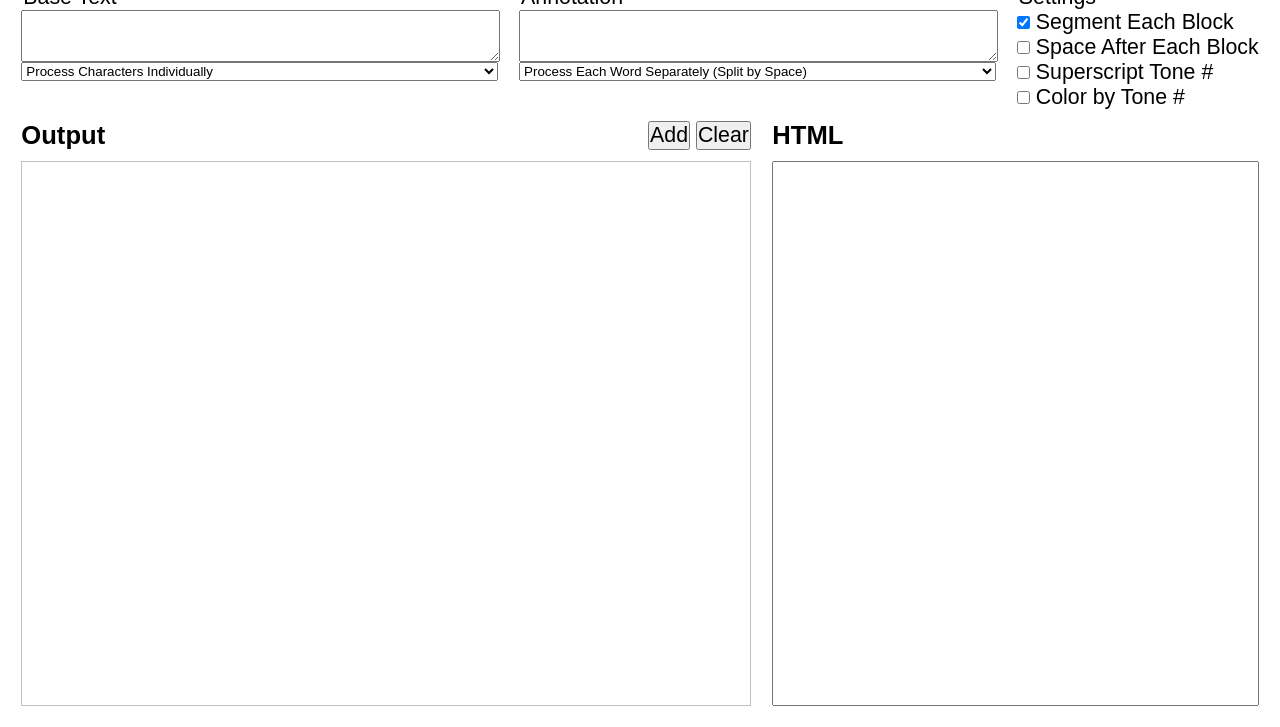
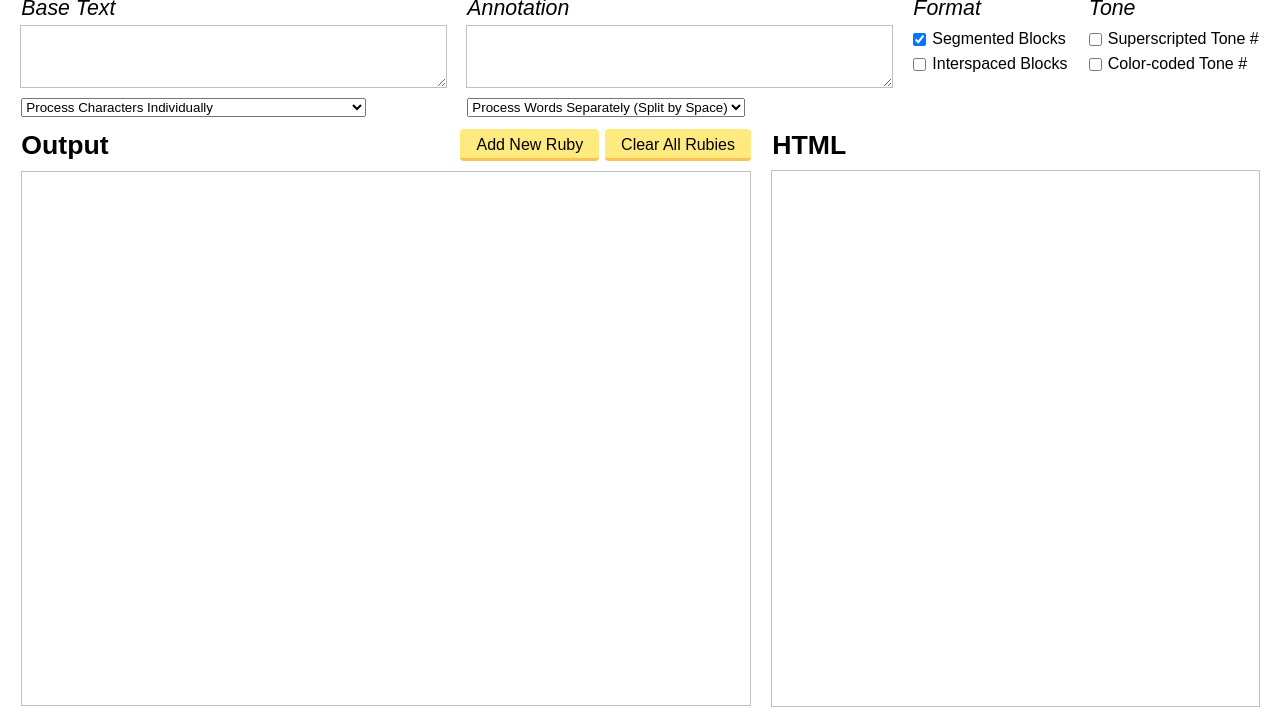
Before and after one commit to Kamide/Rubify, a plain HTML site: page index.html in a window 1280 px wide. Shown: the part 73-800 px from the top of the page. Drawn offline with Linux system fonts and the light colour scheme.

Commit message:
Theme update

```diff
--- a/base.css
+++ /dev/null
@@ -1,117 +0,0 @@
-html, body, h1, h2, input, label, button, fieldset, textarea {
-    margin: 0;
-    padding: 0;
-}
-
-input, label, button {
-    font: inherit;
-}
-
-body {
-    font-family: Arial, Helvetica, "Microsoft YaHei", "PingFang SC", "PingFang TC", "PingFang HK", sans-serif;
-    font-size: 16pt;
-}
-
-h1 {
-    font-size: 1.5em;
-}
-
-h2 {
-    font-size: 1.2em;
-}
-
-#page {
-    display: grid;
-    grid-template-rows: 4;
-    grid-gap: 0.5em;
-    padding: 0.5em;
-    box-sizing: border-box;
-}
-
-#toolbox-options fieldset:not(:last-child) {
-    margin-bottom: 0.5em;
-}
-
-#toolbox-options fieldset {
-    border: none;
-}
-
-#toolbox-options textarea {
-    width: 100%;
-    min-height: 2em;
-    font: inherit;
-    resize: vertical;
-}
-
-#editor, #viewer {
-    padding: 12px;
-    min-height: 8em;
-    box-sizing: border-box;
-    word-break: break-all;
-}
-
-#editor {
-    border: thin solid silver;
-    overflow: scroll;
-}
-
-#viewer {
-    font-size: 0.75em;
-    resize: none;
-}
-
-ruby:hover {
-    outline: thick solid rgba(250, 30, 20, 0.5);
-    outline-offset: 4px;
-}
-
-rt {
-    font-size: 0.75em;
-}
-
-@media only screen and (min-width: 800px) and (min-height: 600px) {
-    #page {
-        grid-template-rows: [toolbox-start] auto [toolbox-end] auto [editor-start] 1fr [editor-end];
-        grid-template-columns: [content-start] 3fr [sidebar-start] 2fr [sidebar-end];
-        grid-column-gap: 1em;
-        padding: 1em;
-        height: 100vh;
-    }
-
-    #toolbox {
-        grid-row-start: toolbox-start;
-        grid-column-start: content-start;
-        grid-column-end: sidebar-end;
-    }
-
-    #toolbox-options {
-        display: flex;
-    }
-
-    #toolbox-options fieldset:not(:last-child) {
-        margin-bottom: 0em;
-        margin-right: 1em;
-        flex: 1;
-    }
-
-    #toolbox-options fieldset {
-        display: flex;
-        flex-direction: column;
-    }
-
-    #commands, #editor-title {
-        grid-row-start: toolbox-end;
-        grid-column-start: content-start;
-    }
-
-    #commands {
-        align-self: center;
-        justify-self: flex-end;
-        z-index: 1;
-    }
-
-    #editor {
-        grid-row-start: editor-start;
-        grid-column-start: content-start;
-    }
-}
--- /dev/null
+++ b/css/input.css
@@ -0,0 +1,74 @@
+:root {
+    --btn-color: hsl(50, 100%, 75%);
+    --btn-shadow: hsl(40, 95%, 65%);
+    --btn-hover-color: hsl(55, 100%, 80%);
+    --btn-hover-shadow: hsl(45, 95%, 70%);
+    --btn-focus-color: hsl(60, 100%, 95%);
+    --btn-focus-shadow: hsl(0, 95%, 45%);
+}
+
+fieldset, legend, textarea, input, label, button {
+    margin: 0;
+    padding: 0;
+    box-sizing: border-box;
+}
+
+textarea {
+    padding: 0.25em;
+    border: none;
+    outline: thin solid silver;
+}
+
+textarea:hover {
+    outline: thin solid gray;
+}
+
+textarea:focus {
+    outline: medium solid skyblue;
+    z-index: 1;
+}
+
+input, label, button {
+    font: inherit;
+    font-size: 0.75em;
+    vertical-align: middle;
+}
+
+button {
+    padding: 0.25em 1em;
+    border-left: none;
+    border-right: none;
+    border-top: medium solid var(--btn-color);
+    border-bottom: medium solid var(--btn-shadow);
+    border-radius: 0.25em;
+    background-color: var(--btn-color);
+    vertical-align: bottom;
+    transition-property: border, background-color;
+    transition-duration: 0.1s;
+    transition-timing-function: ease-out;
+}
+
+button:hover {
+    border-top-color: var(--btn-hover-color);
+    border-bottom-color: var(--btn-hover-shadow);
+    background-color: var(--btn-hover-color);
+    transition: none;
+}
+
+button:active {
+    border-top: none;
+    border-bottom: none;
+}
+
+button:disabled {
+    border-top-color: var(--btn-shadow);
+    border-bottom-color: var(--btn-color);
+    background-color: var(--btn-color);
+}
+
+button:focus {
+    outline: none;
+    border-top-color: var(--btn-focus-color);
+    box-shadow: 0 0 0.25em var(--btn-focus-shadow);
+    transition: none;
+}
--- /dev/null
+++ b/css/layout.css
@@ -0,0 +1,150 @@
+html, body, h1, h2 {
+    margin: 0;
+    padding: 0;
+}
+
+body {
+    font-family: Arial, Helvetica, "Microsoft YaHei", "PingFang SC", "PingFang TC", "PingFang HK", sans-serif;
+    font-size: 16pt;
+}
+
+h1 {
+    font-size: 1.5em;
+}
+
+h2 {
+    font-size: 1.25em;
+}
+
+#page {
+    display: grid;
+    grid-template-rows: 4;
+    grid-gap: 0.5em;
+    padding: 0.5em;
+    box-sizing: border-box;
+}
+
+#title span {
+    display: inline-block;
+    margin-left: 0.5em;
+    font-size: 0.5em;
+    font-style: italic;
+    letter-spacing: 0.5em;
+    vertical-align: middle;
+}
+
+#inputbar fieldset {
+    border: none;
+}
+
+#inputbar fieldset:not(:last-child) {
+    margin-bottom: 0.5em;
+}
+
+#inputbar legend {
+    font-style: italic;
+    margin-bottom: 0.25em;
+}
+
+#inputbar textarea {
+    width: 100%;
+    min-height: 2em;
+    font: inherit;
+    resize: vertical;
+}
+
+.toolbar h2:not(:last-child) {
+    margin-bottom: 0.5em;
+}
+
+#editor, #viewer {
+    padding: 0.75em;
+    min-height: 8em;
+    word-break: break-all;
+}
+
+#editor {
+    border: thin solid silver;
+    overflow: scroll;
+}
+
+#viewer {
+    font-size: 0.75em;
+    resize: none;
+}
+
+ruby:hover {
+    outline: thick solid rgba(250, 30, 20, 0.5);
+    outline-offset: 4px;
+}
+
+rt {
+    font-size: 0.75em;
+}
+
+@media only screen and (min-width: 800px) and (min-height: 600px) {
+    #page {
+        grid-template-rows: [titlebar] auto [inputbar] auto [toolbar] auto [content] 1fr;
+        grid-template-columns: [page-start] 3fr [sidebar] 2fr [page-end];
+        height: 100vh;
+    }
+
+    #titlebar {
+        grid-row-start: titlebar;
+        grid-column-start: page-start;
+        grid-column-end: page-end;
+    }
+
+    #inputbar {
+        grid-row-start: inputbar;
+        grid-column-start: page-start;
+        grid-column-end: page-end;
+    }
+
+    #inputbar {
+        display: flex;
+    }
+
+    #inputbar fieldset:nth-child(-n+2) {
+        flex: 1;
+    }
+
+    #inputbar fieldset:not(:last-child) {
+        margin-bottom: 0;
+        margin-right: 0.5em;
+    }
+
+    .toolbar {
+        grid-row-start: toolbar;
+        display: flex;
+        align-items: flex-end;
+        justify-content: space-between;
+    }
+
+    .toolbar h2:not(:last-child) {
+        margin-bottom: 0;
+    }
+
+    .content {
+        grid-row-start: content;
+    }
+
+    .mainbar {
+        grid-column-start: page-start;
+    }
+
+    .sidebar {
+        grid-column-start: sidebar;
+    }
+}
+
+@media only screen and (min-width: 1280px) and (min-height: 720px) {
+    #page {
+        padding: 1em;
+        grid-column-gap: 1em;
+    }
+
+    #inputbar fieldset:not(:last-child) {
+        margin-right: 1em;
+    }
+}
--- a/index.html
+++ b/index.html
@@ -3,62 +3,72 @@
     <head>
         <meta charset="utf-8">
         <title>Rubify</title>
-        <link rel="stylesheet" href="base.css">
-        <script type="text/javascript" src="annotation.js"></script>
-        <script type="text/javascript" src="main.js"></script>
+        <link rel="stylesheet" href="css/layout.css">
+        <link rel="stylesheet" href="css/input.css">
+        <script type="text/javascript" src="js/annotation.js"></script>
+        <script type="text/javascript" src="js/main.js"></script>
     </head>
     <body onload="initialize();">
         <div id="page">
-            <div id="toolbox">
-                <h1 id="toolbox-title">Rubify</h1>
-                <div id="toolbox-options">
+            <div id="titlebar">
+                <h1 id="title">Rubify<span>口山月戈火卜</span></h1>
+            </div>
+            <div id="inputbar">
                 <fieldset>
                     <legend>Base Text</legend>
                     <textarea id="baseText" rows="2"></textarea>
                     <select id="baseTextDelimiter">
-                            <option value=null>Process Entire String In One Go</option>
+                        <option value=null>Process Everything In One Go</option>
                         <option value="" selected>Process Characters Individually</option>
-                            <option value=" ">Process Each Word Separately (Split by Space)</option>
+                        <option value=" ">Process Words Separately (Split by Space)</option>
+                        <option value="pinyin" disabled>Process Compound Hanzi (e.g. maps 快樂 with kuàilè)</option>
                     </select>
                 </fieldset>
                 <fieldset>
                         <legend>Annotation</legend>
                     <textarea id="annotation" rows="2"></textarea>
                     <select id="annotationDelimiter">
-                            <option value=null>Process Entire String In One Go</option>
+                        <option value=null>Process Everything In One Go</option>
                         <option value="">Process Characters Individually</option>
-                            <option value=" " selected>Process Each Word Separately (Split by Space)</option>
+                        <option value=" " selected>Process Words Separately (Split by Space)</option>
                     </select>
                 </fieldset>
                 <fieldset>
-                        <legend>Settings</legend>
+                    <legend>Format</legend>
                     <div>
                         <input type="checkbox" id="segmented" checked>
-                            <label for="segmented">Segment Each Block</label>
+                        <label for="segmented">Segmented Blocks</label>
                     </div>
                     <div>
                         <input type="checkbox" id="spaced">
-                            <label for="spaced">Space After Each Block</label>
+                        <label for="spaced">Interspaced Blocks</label>
                     </div>
+                </fieldset>
+                <fieldset>
+                    <legend>Tone</legend>
                     <div>
                         <input type="checkbox" id="superscripted">
-                            <label for="superscripted">Superscript Tone #</label>
+                        <label for="superscripted">Superscripted Tone #</label>
                     </div>
                     <div>
                         <input type="checkbox" id="colored">
-                            <label for="colored">Color by Tone #</label>
+                        <label for="colored">Color-coded Tone #</label>
                     </div>
                 </fieldset>
             </div>
+            <div class="toolbar mainbar float-right">
+                <h2>Output</h2>
+                <div class="float-right">
+                    <button type="button" onclick="addRubyToEditor();">Add New Ruby</button>
+                    <button type="button" onclick="clearEditor();">Clear All Rubies</button>
                 </div>
-            <div id="commands">
-                <button type="button" onclick="addRubyToEditor();">Add</button>
-                <button type="button" onclick="clearEditor();">Clear</button>
             </div>
-            <h2 id="editor-title">Output</h2>
-            <div id="editor"></div>
-            <h2 id="viewer-title">HTML</h2>
-            <textarea id="viewer"></textarea>
+            <div id="editor" class="content grid-col-main"></div>
+            <div class="toolbar sidebar float-right">
+                <h2 class="toolbar sidebar">HTML</h2>
+                <!-- <button type="button">Copy to Clipboard</button> -->
+            </div>
+            <textarea id="viewer" class="content sidebar"></textarea>
         </div>
     </body>
 </html>
```
Also changed, not shown: js/annotation.js (renamed from annotation.js, +12 -7 lines), js/main.js (renamed from main.js). Lines whose indentation alone changed are shown as unchanged.
